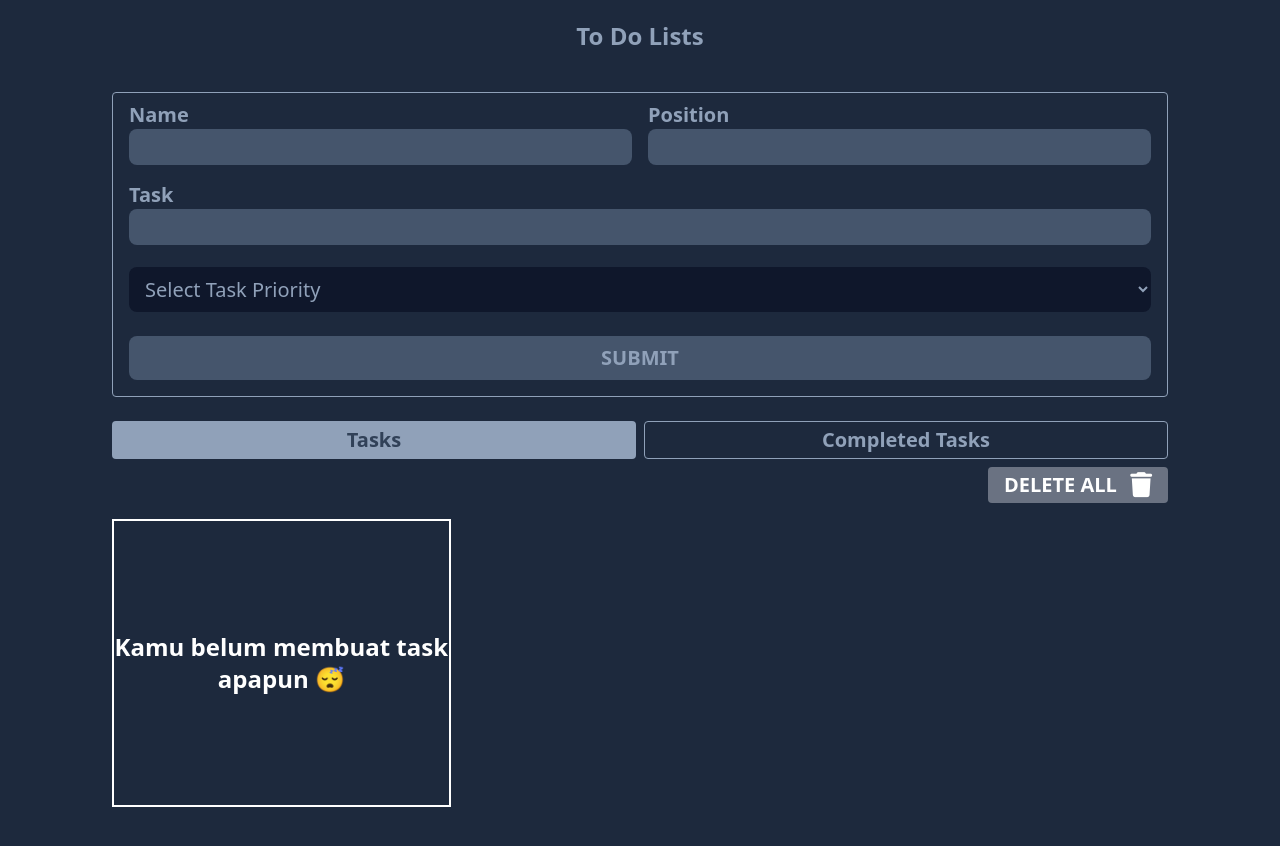
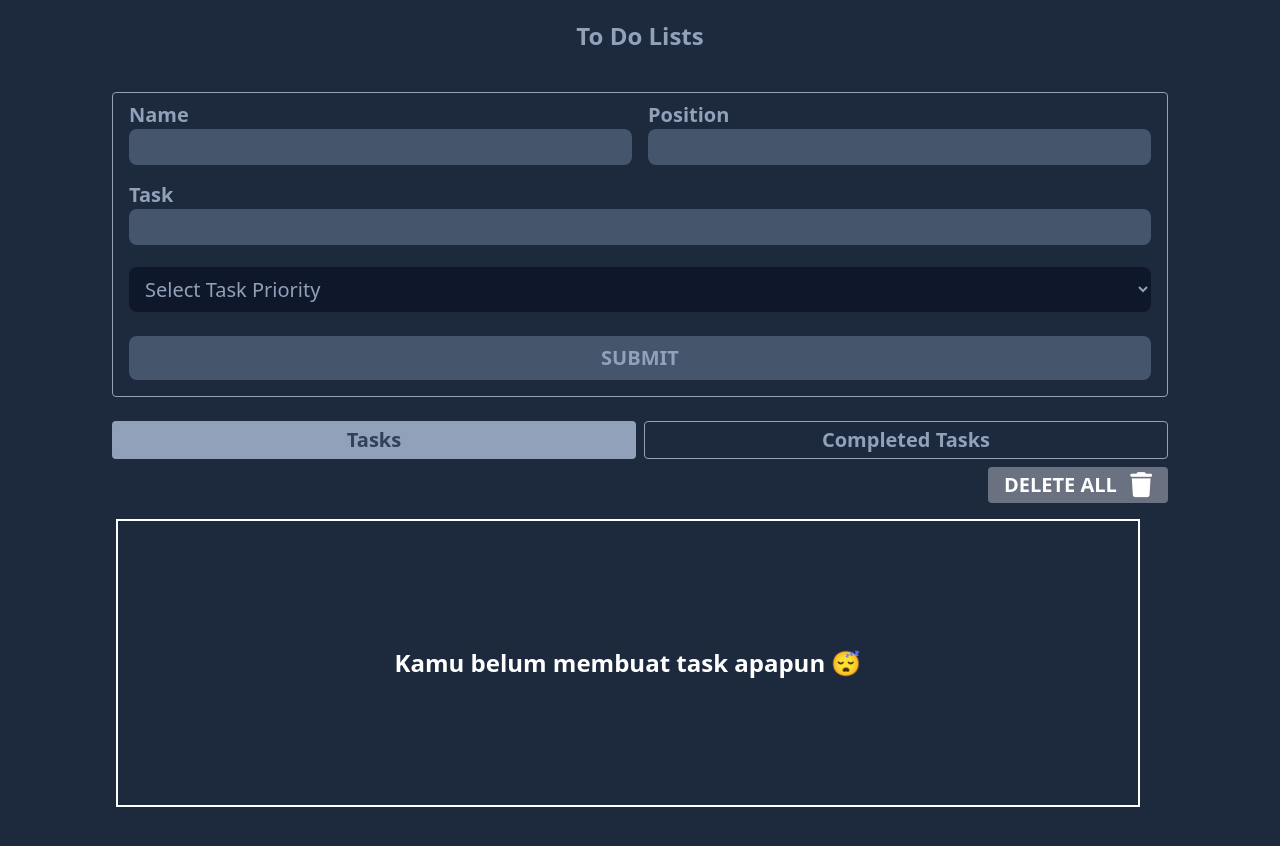
Before and after one commit to GaluhHungkul/harisenin_mission_4, a plain HTML site: page index.html in a window 1280 px wide. Drawn offline with nearby package versions, Linux system fonts and the light colour scheme.

Commit message:
finallll

```diff
--- a/index.html
+++ b/index.html
@@ -33,7 +33,7 @@
         <div id="navigation" class="flex flex-col mx-8 mt-6 mb-4 gap-y-2 h-max">
 
         </div>
-        <div id="root" class="relative grid grid-cols-1 mx-8 space-y-4 text-black duration-300 rounded min-h-72 lg:grid-cols-3 lg:gap-5">
+        <div id="root" class="relative mx-8 space-y-4 text-black duration-300 rounded lg:grid min-h-72 lg:grid-cols-3 lg:gap-5">
 
         </div>
     </div>
--- a/script.js
+++ b/script.js
@@ -28,7 +28,7 @@ const render = () => {
 
   if (!currentLists.length) {
     root.innerHTML = `
-        <p class="text-center content-center min-h-72 font-bold text-2xl text-white border-2">${
+        <p class="text-center content-center min-h-72 font-bold lg:w-[80vw] lg:ml-1 lg:text-2xl text-white border-2">${
           isNowTasks
             ? "Kamu belum membuat task apapun 😴"
             : "Tidak ada tasks yang sudah selesai 😴"
@@ -102,6 +102,7 @@ const handleDelete = (index) => {
 };
 
 const handleDeleteAll = () => {
+  if(!tasks.length) return
   const confirm = window.confirm("Are you sure to delete all tasks?")
   if(!confirm) return
   tasks = [];
```
